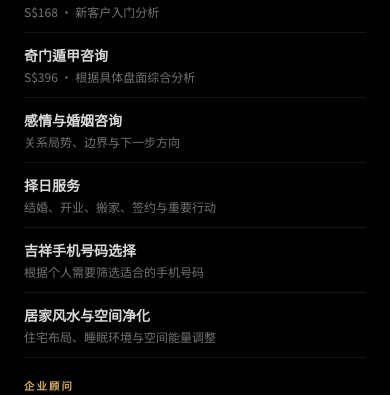
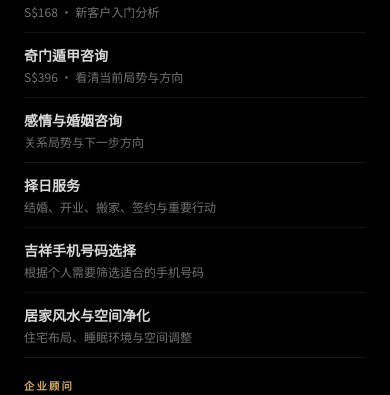
Before and after one commit to BODHIWONG/qmfeng-website, a Next.js app: page / in a window 390 px wide. Both pictures are taken after a click on the button "Open menu". Shown: the part 262-657 px from the top of the page. Built offline with nearby package versions, Linux system fonts and the light colour scheme.

Commit message:
Keep navigation and language switching inside locale-specific routes

```diff
--- a/components/navbar.tsx
+++ b/components/navbar.tsx
@@ -3,12 +3,24 @@
 import { useEffect, useState } from "react";
 import { ChevronDown, Menu, X } from "lucide-react";
 import Link from "next/link";
+import { usePathname, useRouter } from "next/navigation";
 import { useLanguage } from "@/contexts/language-context";
 
 const LOGO_URL = "/logo-qimen-strategy.jpg";
 const CONSULTATION_WHATSAPP =
   "https://wa.me/6589593499?text=Hi%20Qimen%20Strategy%2C%20I%27d%20like%20to%20ask%20about%20a%20consultation.%20My%20current%20situation%20is%3A";
 const COURSE_REGISTRATION_LINK = "/course-registration?course=qimen-foundation&batch=2026-09-19";
+
+const LOCALIZED_PATHS = new Set([
+  "/",
+  "/personal-advisory",
+  "/decision",
+  "/relationship-clarity-reading-singapore",
+  "/enterprise-strategic-advisory",
+  "/courses",
+  "/insights",
+  "/founder",
+]);
 
 const businessLinks = [
   {
@@ -53,15 +65,15 @@ const personalLinks = [
     href: "/decision",
     zh: "奇门遁甲咨询",
     en: "Qi Men Dun Jia Consultation",
-    descZh: "S$396 · 根据具体盘面综合分析",
-    descEn: "S$396 · Chart-specific integrated analysis",
+    descZh: "S$396 · 看清当前局势与方向",
+    descEn: "S$396 · Clarity on the current situation and direction",
   },
   {
     href: "/relationship-clarity-reading-singapore",
     zh: "感情与婚姻咨询",
     en: "Relationship & Marriage Advisory",
-    descZh: "关系局势、边界与下一步方向",
-    descEn: "Relationship dynamics, boundaries and next steps",
+    descZh: "关系局势与下一步方向",
+    descEn: "Relationship situation and next-step direction",
   },
   {
     href: "/personal-advisory#date-selection",
@@ -81,7 +93,7 @@ const personalLinks = [
     href: "/personal-advisory#home-feng-shui",
     zh: "居家风水与空间净化",
     en: "Home Feng Shui & Space Clearing",
-    descZh: "住宅布局、睡眠环境与空间能量调整",
+    descZh: "住宅布局、睡眠环境与空间调整",
     descEn: "Residential layout, sleep environment and space clearing",
   },
 ];
@@ -91,10 +103,20 @@ const primaryLinks = [
   { href: "/founder", zh: "关于创始人", en: "About the Founder" },
 ];
 
+function stripLocale(pathname: string) {
+  const stripped = pathname.replace(/^\/(en|zh)(?=\/|$)/, "");
+  return stripped || "/";
+}
+
 export default function Navbar() {
   const { lang, setLang } = useLanguage();
+  const pathname = usePathname();
+  const router = useRouter();
   const [isOpen, setIsOpen] = useState(false);
   const [scrolled, setScrolled] = useState(false);
+
+  const routeLocale = pathname.startsWith("/zh") ? "zh" : pathname.startsWith("/en") ? "en" : null;
+  const currentBasePath = stripLocale(pathname);
 
   useEffect(() => {
     const handleScroll = () => setScrolled(window.scrollY > 10);
@@ -102,7 +124,26 @@ export default function Navbar() {
     return () => window.removeEventListener("scroll", handleScroll);
   }, []);
 
-  const toggleLanguage = () => setLang(lang === "zh" ? "en" : "zh");
+  const localizeHref = (href: string) => {
+    if (!routeLocale || !href.startsWith("/") || href.startsWith("/course-registration")) return href;
+    const [pathPart, hashPart] = href.split("#");
+    if (!LOCALIZED_PATHS.has(pathPart || "/")) return href;
+    const localizedPath = pathPart === "/" ? `/${routeLocale}` : `/${routeLocale}${pathPart}`;
+    return hashPart ? `${localizedPath}#${hashPart}` : localizedPath;
+  };
+
+  const homeHref = routeLocale ? `/${routeLocale}` : "/";
+
+  const toggleLanguage = () => {
+    const nextLang = lang === "zh" ? "en" : "zh";
+    if (LOCALIZED_PATHS.has(currentBasePath)) {
+      const nextPath = currentBasePath === "/" ? `/${nextLang}` : `/${nextLang}${currentBasePath}`;
+      router.push(nextPath);
+      return;
+    }
+    setLang(nextLang);
+  };
+
   const navTextClass = scrolled
     ? "text-white/82 hover:text-yellow-400"
     : "text-[#2a2118]/78 hover:text-[#a8753f]";
@@ -118,10 +159,10 @@ export default function Navbar() {
       }`}
     >
       <div className="container flex items-center justify-between py-3 md:py-4">
-        <Link href="/" className="flex items-center gap-3">
+        <Link href={homeHref} className="flex items-center gap-3">
           <img
             src={LOGO_URL}
-            alt="启明遁甲决策智库 Qimen Strategy Singapore logo"
+            alt="Qimen Strategy Singapore logo"
             className="h-12 w-auto object-contain md:h-14"
           />
           <div className="hidden leading-tight sm:block">
@@ -135,7 +176,7 @@ export default function Navbar() {
         </Link>
 
         <div className="hidden items-center gap-2 xl:flex 2xl:gap-4">
-          <Link href="/" className={`text-[0.78rem] transition-colors ${navTextClass}`}>
+          <Link href={homeHref} className={`text-[0.78rem] transition-colors ${navTextClass}`}>
             {lang === "zh" ? "首页" : "Home"}
           </Link>
 
@@ -146,7 +187,7 @@ export default function Navbar() {
             </button>
             <div className="invisible absolute left-1/2 top-full w-[430px] -translate-x-1/2 border border-[#d6ad63]/30 bg-black/98 p-3 opacity-0 shadow-2xl transition-all duration-200 group-hover:visible group-hover:opacity-100">
               {personalLinks.map((link) => (
-                <Link key={link.href} href={link.href} className="block border-b border-white/8 px-4 py-3 last:border-b-0 hover:bg-[#d6ad63]/10">
+                <Link key={link.href} href={localizeHref(link.href)} className="block border-b border-white/8 px-4 py-3 last:border-b-0 hover:bg-[#d6ad63]/10">
                   <p className="text-sm font-semibold text-[#f4dfb0]">{lang === "zh" ? link.zh : link.en}</p>
                   <p className="mt-1 text-xs leading-5 text-white/48">{lang === "zh" ? link.descZh : link.descEn}</p>
                 </Link>
@@ -161,7 +202,7 @@ export default function Navbar() {
             </button>
             <div className="invisible absolute left-1/2 top-full w-[410px] -translate-x-1/2 border border-[#d6ad63]/30 bg-black/98 p-3 opacity-0 shadow-2xl transition-all duration-200 group-hover:visible group-hover:opacity-100">
               {businessLinks.map((link) => (
-                <Link key={link.href} href={link.href} className="block border-b border-white/8 px-4 py-3 last:border-b-0 hover:bg-[#d6ad63]/10">
+                <Link key={link.href} href={localizeHref(link.href)} className="block border-b border-white/8 px-4 py-3 last:border-b-0 hover:bg-[#d6ad63]/10">
                   <p className="text-sm font-semibold text-[#f4dfb0]">{lang === "zh" ? link.zh : link.en}</p>
                   <p className="mt-1 text-xs leading-5 text-white/48">{lang === "zh" ? link.descZh : link.descEn}</p>
                 </Link>
@@ -169,12 +210,12 @@ export default function Navbar() {
             </div>
           </div>
 
-          <Link href="/courses" className={`text-[0.78rem] transition-colors ${navTextClass}`}>
+          <Link href={localizeHref("/courses")} className={`text-[0.78rem] transition-colors ${navTextClass}`}>
             {lang === "zh" ? "奇门课程" : "Qi Men Courses"}
           </Link>
 
           {primaryLinks.map((link) => (
-            <Link key={link.href} href={link.href} className={`text-[0.78rem] transition-colors ${navTextClass}`}>
+            <Link key={link.href} href={localizeHref(link.href)} className={`text-[0.78rem] transition-colors ${navTextClass}`}>
               {lang === "zh" ? link.zh : link.en}
             </Link>
           ))}
@@ -221,7 +262,7 @@ export default function Navbar() {
 
       {isOpen && (
         <div className="max-h-[calc(100vh-72px)] overflow-y-auto bg-black px-6 pb-7 xl:hidden">
-          <Link href="/" className="block border-b border-white/10 py-4 text-white/85" onClick={() => setIsOpen(false)}>
+          <Link href={homeHref} className="block border-b border-white/10 py-4 text-white/85" onClick={() => setIsOpen(false)}>
             {lang === "zh" ? "首页" : "Home"}
           </Link>
 
@@ -229,7 +270,7 @@ export default function Navbar() {
             {lang === "zh" ? "个人咨询" : "Personal Advisory"}
           </p>
           {personalLinks.map((link) => (
-            <Link key={link.href} href={link.href} className="block border-b border-white/8 py-3" onClick={() => setIsOpen(false)}>
+            <Link key={link.href} href={localizeHref(link.href)} className="block border-b border-white/8 py-3" onClick={() => setIsOpen(false)}>
               <p className="text-sm font-semibold text-white/85">{lang === "zh" ? link.zh : link.en}</p>
               <p className="mt-1 text-xs text-white/45">{lang === "zh" ? link.descZh : link.descEn}</p>
             </Link>
@@ -239,13 +280,13 @@ export default function Navbar() {
             {lang === "zh" ? "企业顾问" : "Business Advisory"}
           </p>
           {businessLinks.map((link) => (
-            <Link key={link.href} href={link.href} className="block border-b border-white/8 py-3" onClick={() => setIsOpen(false)}>
+            <Link key={link.href} href={localizeHref(link.href)} className="block border-b border-white/8 py-3" onClick={() => setIsOpen(false)}>
               <p className="text-sm font-semibold text-white/85">{lang === "zh" ? link.zh : link.en}</p>
               <p className="mt-1 text-xs text-white/45">{lang === "zh" ? link.descZh : link.descEn}</p>
             </Link>
           ))}
 
-          <Link href="/courses" className="block border-b border-white/10 py-4 font-semibold text-[#f4dfb0]" onClick={() => setIsOpen(false)}>
+          <Link href={localizeHref("/courses")} className="block border-b border-white/10 py-4 font-semibold text-[#f4dfb0]" onClick={() => setIsOpen(false)}>
             {lang === "zh" ? "奇门课程" : "Qi Men Courses"}
           </Link>
           <Link href={COURSE_REGISTRATION_LINK} className="block border-b border-white/10 py-4 text-[#d6ad63]" onClick={() => setIsOpen(false)}>
@@ -253,7 +294,7 @@ export default function Navbar() {
           </Link>
 
           {primaryLinks.map((link) => (
-            <Link key={link.href} href={link.href} className="block border-b border-white/8 py-4 text-white/82" onClick={() => setIsOpen(false)}>
+            <Link key={link.href} href={localizeHref(link.href)} className="block border-b border-white/8 py-4 text-white/82" onClick={() => setIsOpen(false)}>
               {lang === "zh" ? link.zh : link.en}
             </Link>
           ))}
```
